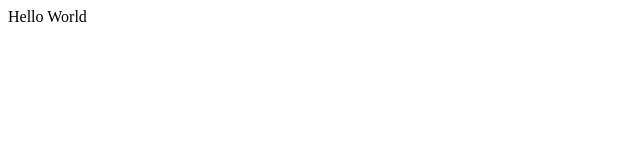
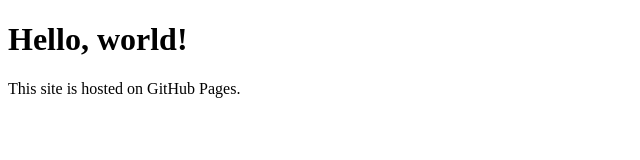
Before and after one commit to TheoWinn/Website, a plain HTML site: page index.html in a window 1280 px wide. Shown: the whole page, without its empty margins (0-640 px from the left). Drawn offline with Linux system fonts and the light colour scheme.

Commit message:
changed index

```diff
--- a/index.html
+++ b/index.html
@@ -1 +1,11 @@
-<html><body>Hello World</body></html>
+<!-- index.html -->
+<!DOCTYPE html>
+<html>
+  <head>
+    <title>My First GitHub Page</title>
+  </head>
+  <body>
+    <h1>Hello, world!</h1>
+    <p>This site is hosted on GitHub Pages.</p>
+  </body>
+</html>
```
